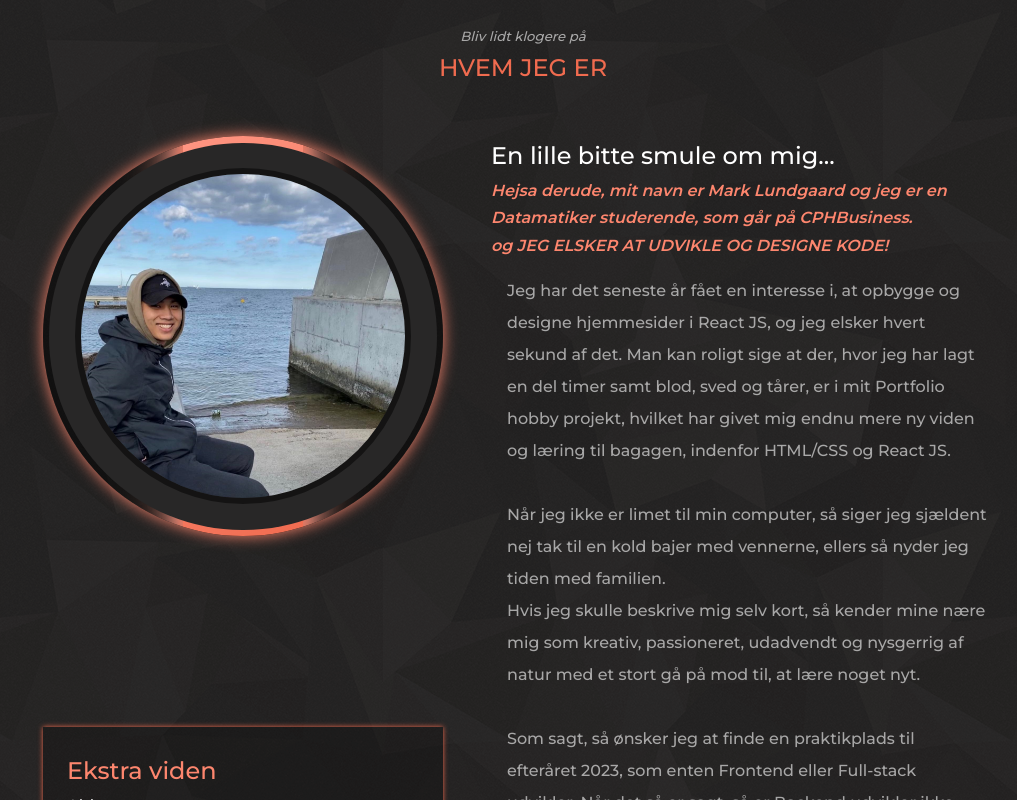
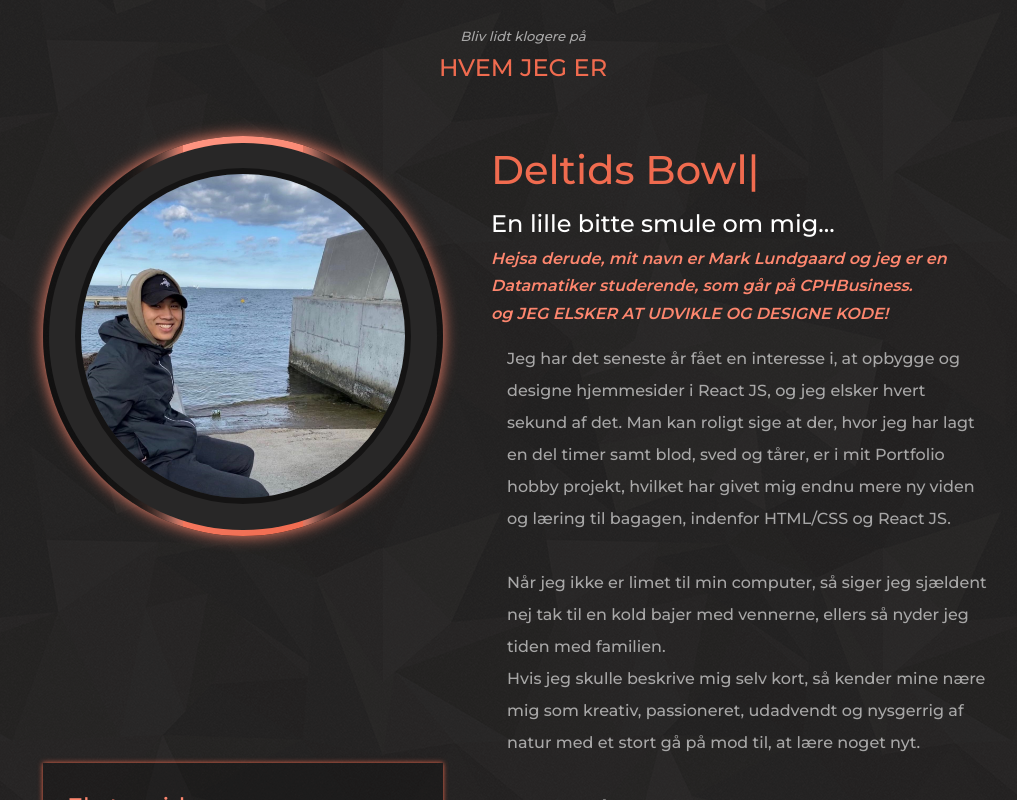
Before and after one commit to Ch0min/my_portfolio, a React (Create React App) app: page / in a window 1280 px wide. Shown: the part 1160-1960 px from the top of the page, without its empty margins (117-1134 px from the left). Built offline with nearby package versions, Linux system fonts and the light colour scheme.

Commit message:
Refactoring

```diff
--- a/src/components/about/About.jsx
+++ b/src/components/about/About.jsx
@@ -1,5 +1,7 @@
-import React, {useState, useEffect, useRef} from "react";
+import React, {useState} from "react";
 import "./about.css"
+
+import TypedAnimation from "../../components/typedanimation/TypedAnimation";
 
 import ME from "../../assets/me1.jpg"
 import VIETNAM from "../../assets/vietnam.png"
@@ -72,8 +74,9 @@ function About() {
 
 
                     <div className="about__content">
+                        <h1><TypedAnimation/></h1>
                         <h2>En lille bitte smule om mig...</h2>
-                        <i><h4 className="about__content-header">Hejsa derude, mit navn er Mark Lundgaard og jeg er en Datamatiker studerende, som går på CPHBusiness. <br/>
+                    <i><h4 className="about__content-header">Hejsa derude, mit navn er Mark Lundgaard og jeg er en Datamatiker studerende, som går på CPHBusiness. <br/>
                             og JEG ELSKER AT UDVIKLE OG DESIGNE KODE!
                         </h4></i>
                         <h5 className="about__content-text">
--- a/src/components/about/about.css
+++ b/src/components/about/about.css
@@ -527,6 +527,12 @@
     cursor: pointer;
 }
 
+.about__content h1 {
+    color: var(--color-primary);
+    flex-wrap: wrap;
+}
+
+
 .about__content p {
     padding-bottom: 2rem;
     margin: 0.2rem 0 1.5rem;
--- a/src/components/typedanimation/TypedAnimation.jsx
+++ b/src/components/typedanimation/TypedAnimation.jsx
@@ -1,30 +1,33 @@
-import React, { useEffect, useState } from "react";
-import "./typedanimation.css"
+import React, {useState, useEffect} from "react";
 
-const TypedAnimation = () => {
-    const words = ["Mark Lundgaard", "Datamatiker", "Beerpong Konge"];
-    const [currentWordIndex, setCurrentWordIndex] = useState(0);
-    const [currentCharIndex, setCurrentCharIndex] = useState(0);
-    const [typedText, setTypedText] = useState('');
+function TypedAnimation() {
+    const [currentWordIndex, setCurrentWordIndex] = useState(0)
+    const [currentCharIndex, setCurrentCharIndex] = useState(0)
+    const [typedText, setTypedText] = useState("")
+    const words = ["Chomin", "Datamatiker", "Beerpong Konge", "Deltids Bowler", "Armwrestler i byen"]
 
     useEffect(() => {
         const typingTimer = setTimeout(() => {
             if (currentCharIndex < words[currentWordIndex].length) {
-                setTypedText((prevTypedText) => prevTypedText + words[currentWordIndex][currentCharIndex]);
-                setCurrentCharIndex((prevCharIndex) => prevCharIndex + 1);
+                setTypedText((prevTypedText) => prevTypedText + words[currentWordIndex][currentCharIndex])
+                setCurrentCharIndex((prevCharIndex) => prevCharIndex + 1)
             } else {
-                setCurrentCharIndex(0);
-                setCurrentWordIndex((prevWordIndex) => (prevWordIndex + 1) % words.length);
-                setTypedText('');
+                setCurrentCharIndex(0)
+                // setCurrentWordIndex((prevWordIndex) => (prevWordIndex + 1) % words.length)
+                setCurrentWordIndex((prevWordIndex) => {
+                    const newIndex = prevWordIndex + 1
+                    return newIndex < words.length ? newIndex : 0
+                })
+                setTypedText("")
             }
-        }, 200); // Adjust typing speed here (in milliseconds)
+        }, 150)
+        return () => clearTimeout(typingTimer)
+    }, [currentCharIndex, currentWordIndex])
 
-        return () => clearTimeout(typingTimer);
-    }, [currentCharIndex, currentWordIndex]);
 
     return (
-        <span>{typedText}<span className="blink-caret">|</span></span>
+        <span>{typedText}<span className="blinking__line">|</span></span>
     );
-};
+}
 
 export default TypedAnimation;
```
Also changed, not shown: src/components/header/header.css (+0 -46 lines), src/components/typedanimation/typedanimation.css (deleted, +0 -22 lines), 1 other file (tests, documents, lock files or other folders).
